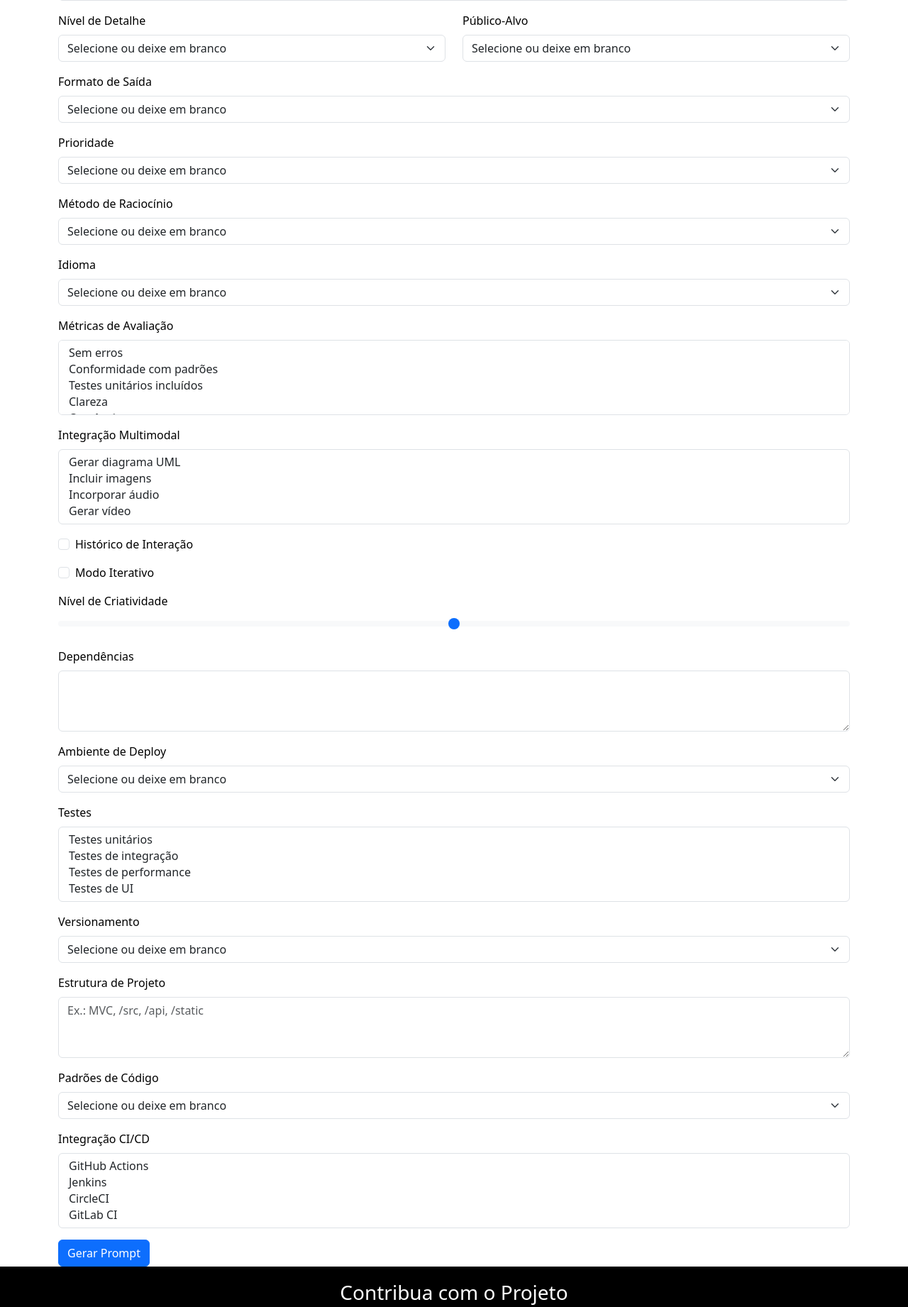
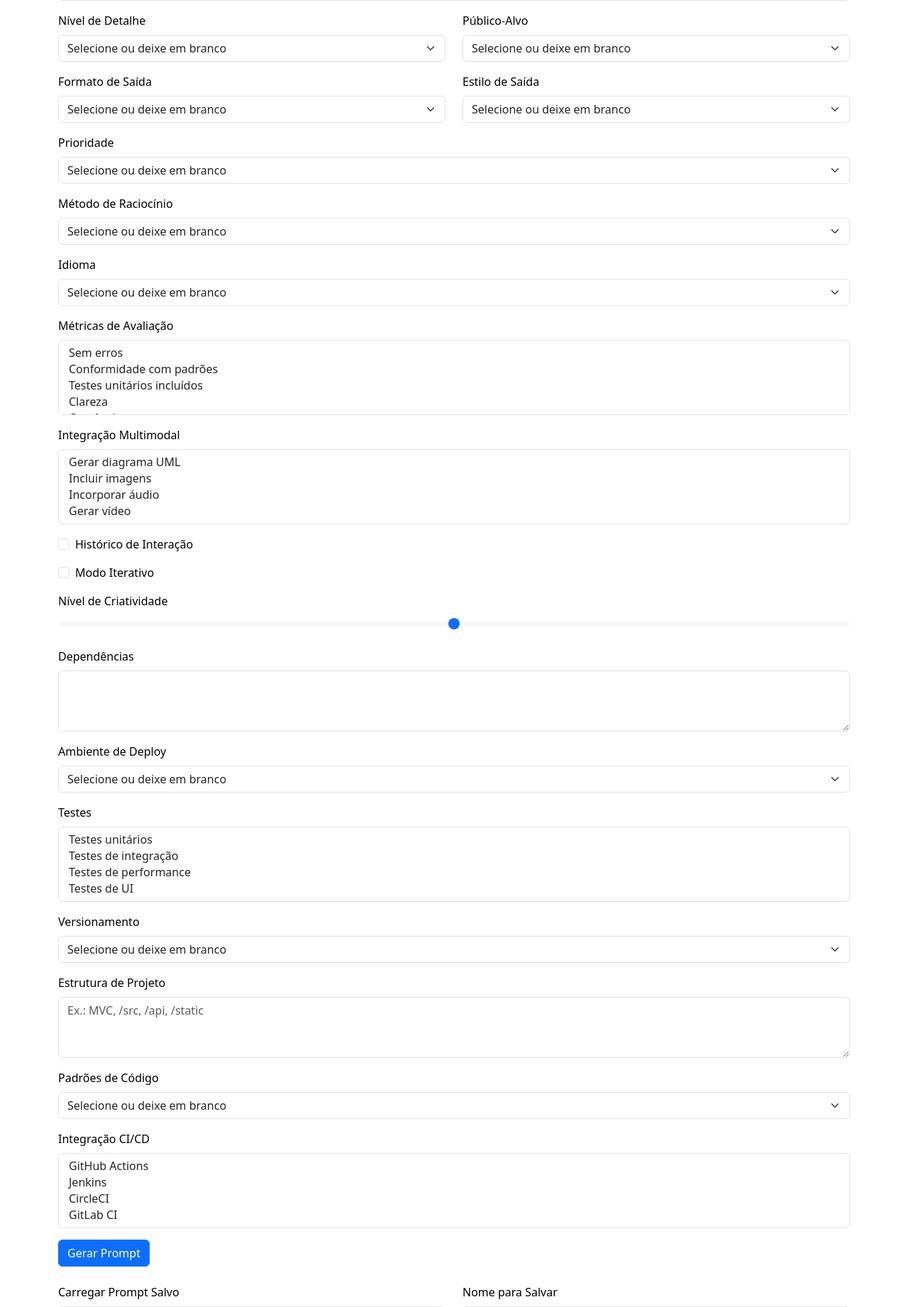
Before and after one commit to lscheffel/Prompt-Prompter, a Flask app: page / in a window 1280 px wide. Shown: the part 1437-3279 px from the top of the page at 71% size. Run offline with Flask 3, Linux system fonts and the light colour scheme; data that the repository does not hold is empty.

Commit message:
Adicionar salvar/carregar prompts, estilo de saída, formatos adicionais (DOCX, CSS, XLSX)

```diff
--- a/app.py
+++ b/app.py
@@ -2,8 +2,10 @@
 from flask_cors import CORS
 import json
 import os
-from models import db, init_db, Prompt
+from models import db, init_db, Prompt, SavedPrompt
 from dotenv import load_dotenv
+from docx import Document
+from openpyxl import Workbook
 
 load_dotenv()
 
@@ -69,7 +71,8 @@
         "versionamento": data.get('versionamento'),
         "estrutura_projeto": data.get('estrutura_projeto'),
         "padroes_codigo": data.get('padroes_codigo'),
-        "integracao_ci_cd": json.loads(data.get('integracao_ci_cd'))
+        "integracao_ci_cd": json.loads(data.get('integracao_ci_cd')),
+        "estilo_saida": data.get('estilo_saida')
     }
 
     # Filter out empty values
@@ -139,7 +142,8 @@
         "versionamento": prompt.versionamento,
         "estrutura_projeto": prompt.estrutura_projeto,
         "padroes_codigo": prompt.padroes_codigo,
-        "integracao_ci_cd": json.loads(prompt.integracao_ci_cd) if prompt.integracao_ci_cd else []
+        "integracao_ci_cd": json.loads(prompt.integracao_ci_cd) if prompt.integracao_ci_cd else [],
+        "estilo_saida": prompt.estilo_saida
     }
 
     # Filter out empty values
@@ -166,6 +170,55 @@
         with open(filename, 'w') as f:
             f.write(json.dumps(filtered_data, indent=2))
         return send_file(filename, as_attachment=True)
+    elif format == 'css':
+        filename = f'prompt_{prompt_id}.css'
+        with open(filename, 'w') as f:
+            f.write("/* Generated CSS */\n")
+            f.write(json.dumps(filtered_data, indent=2))
+        return send_file(filename, as_attachment=True)
+    elif format == 'docx':
+        filename = f'prompt_{prompt_id}.docx'
+        doc = Document()
+        doc.add_heading('Prompt Data', 0)
+        for key, value in filtered_data.items():
+            doc.add_paragraph(f'{key}: {value}')
+        doc.save(filename)
+        return send_file(filename, as_attachment=True)
+    elif format == 'xlsx':
+        filename = f'prompt_{prompt_id}.xlsx'
+        wb = Workbook()
+        ws = wb.active
+        ws.title = "Prompt Data"
+        row = 1
+        for key, value in filtered_data.items():
+            ws.cell(row=row, column=1, value=key)
+            ws.cell(row=row, column=2, value=str(value))
+            row += 1
+        wb.save(filename)
+        return send_file(filename, as_attachment=True)
+
+@app.route('/save_prompt', methods=['POST'])
+def save_prompt():
+    data = request.get_json()
+    name = data.get('name')
+    prompt_data = data.get('data')
+    if not name or not prompt_data:
+        return jsonify({"error": "Nome e dados são obrigatórios"}), 400
+    saved = SavedPrompt(name=name, data=json.dumps(prompt_data))
+    db.session.add(saved)
+    db.session.commit()
+    return jsonify({"id": saved.id, "name": saved.name})
+
+@app.route('/load_prompts')
+def load_prompts():
+    prompts = SavedPrompt.query.all()
+    result = [{"id": p.id, "name": p.name} for p in prompts]
+    return jsonify(result)
+
+@app.route('/load_prompt/<int:prompt_id>')
+def load_prompt(prompt_id):
+    prompt = SavedPrompt.query.get_or_404(prompt_id)
+    return jsonify(json.loads(prompt.data))
 
 if __name__ == '__main__':
     init_db(app)
--- a/requirements.txt
+++ b/requirements.txt
@@ -12,3 +12,7 @@
 # Testes
 pytest==7.4.0
 pylint==2.17.5
+
+# Formatos adicionais
+python-docx==1.1.0
+openpyxl==3.1.2
--- a/templates/index.html
+++ b/templates/index.html
@@ -176,6 +176,8 @@
             </div>
         </div>
         <!-- Continue with remaining fields -->
+        <div class="row">
+            <div class="col-md-6">
                 <div class="mb-3">
                     <label for="formato_saida" class="form-label">Formato de Saída</label>
                     <select class="form-select" id="formato_saida" name="formato_saida">
@@ -184,9 +186,30 @@
                         <option value="Documentação Markdown">Documentação Markdown</option>
                         <option value="JSON">JSON</option>
                         <option value="HTML">HTML</option>
+                        <option value="TXT">TXT</option>
+                        <option value="DOCX">DOCX</option>
+                        <option value="CSS">CSS</option>
+                        <option value="XLSX">XLSX</option>
                         <option value="CSV">CSV</option>
                         <option value="Relatório PDF">Relatório PDF</option>
                     </select>
+                </div>
+            </div>
+            <div class="col-md-6">
+                <div class="mb-3">
+                    <label for="estilo_saida" class="form-label">Estilo de Saída</label>
+                    <select class="form-select" id="estilo_saida" name="estilo_saida">
+                        <option value="">Selecione ou deixe em branco</option>
+                        <option value="Preto e Branco">Preto e Branco</option>
+                        <option value="Colorido Moderno">Colorido Moderno</option>
+                        <option value="Minimalista">Minimalista</option>
+                        <option value="Clássico">Clássico</option>
+                        <option value="Escuro">Escuro</option>
+                        <option value="Pastel">Pastel</option>
+                        <option value="Corporativo">Corporativo</option>
+                    </select>
+                </div>
+            </div>
         </div>
         <div class="mb-3">
             <label for="prioridade" class="form-label">Prioridade</label>
@@ -308,6 +331,24 @@
         </div>
         <button type="submit" class="btn btn-primary">Gerar Prompt</button>
     </form>
+    <div class="row mt-4">
+        <div class="col-md-6">
+            <div class="mb-3">
+                <label for="loadPrompt" class="form-label">Carregar Prompt Salvo</label>
+                <select class="form-select" id="loadPrompt">
+                    <option value="">Selecione um prompt salvo</option>
+                </select>
+            </div>
+        </div>
+        <div class="col-md-6">
+            <div class="mb-3">
+                <label for="saveName" class="form-label">Nome para Salvar</label>
+                <input type="text" class="form-control" id="saveName" placeholder="Digite um nome">
+                <button id="saveBtn" class="btn btn-success mt-2">Salvar Prompt</button>
+            </div>
+        </div>
+    </div>
+
     <div id="result" class="mt-5" style="display: none;">
         <h2>Resultado</h2>
         <pre id="jsonOutput"></pre>
@@ -426,5 +467,85 @@
         alert('Gere um prompt primeiro.');
     }
 });
+
+document.getElementById('saveBtn').addEventListener('click', function() {
+    const name = document.getElementById('saveName').value;
+    if (!name) {
+        alert('Digite um nome para salvar.');
+        return;
+    }
+    if (!currentPromptId) {
+        alert('Gere um prompt primeiro.');
+        return;
+    }
+    fetch(`/load_prompt/${currentPromptId}`)
+        .then(response => response.json())
+        .then(data => {
+            return fetch('/save_prompt', {
+                method: 'POST',
+                headers: { 'Content-Type': 'application/json' },
+                body: JSON.stringify({ name: name, data: data })
+            });
+        })
+        .then(response => response.json())
+        .then(result => {
+            alert('Prompt salvo com sucesso!');
+            loadSavedPrompts();
+        })
+        .catch(error => console.error('Erro ao salvar:', error));
+});
+
+document.getElementById('loadPrompt').addEventListener('change', function() {
+    const promptId = this.value;
+    if (promptId) {
+        fetch(`/load_prompt/${promptId}`)
+            .then(response => response.json())
+            .then(data => {
+                // Populate form with loaded data
+                Object.keys(data).forEach(key => {
+                    const element = document.getElementById(key) || document.querySelector(`[name="${key}"]`);
+                    if (element) {
+                        if (element.type === 'checkbox') {
+                            element.checked = data[key];
+                        } else if (element.tagName === 'SELECT' && element.multiple) {
+                            // Handle multiple select
+                            Array.from(element.options).forEach(option => {
+                                option.selected = data[key].includes(option.value);
+                            });
+                        } else {
+                            element.value = data[key];
+                        }
+                    }
+                });
+                // Update dependent dropdowns
+                populateSubtipo();
+                populateSubitem();
+            })
+            .catch(error => console.error('Erro ao carregar:', error));
+    }
+});
+
+function loadSavedPrompts() {
+    fetch('/load_prompts')
+        .then(response => response.json())
+        .then(prompts => {
+            const select = document.getElementById('loadPrompt');
+            select.innerHTML = '<option value="">Selecione um prompt salvo</option>';
+            prompts.forEach(prompt => {
+                const option = document.createElement('option');
+                option.value = prompt.id;
+                option.textContent = prompt.name;
+                select.appendChild(option);
+            });
+        })
+        .catch(error => console.error('Erro ao carregar prompts salvos:', error));
+}
+
+document.addEventListener('DOMContentLoaded', function() {
+    populateTipo();
+    document.getElementById('tipo').addEventListener('change', populateSubtipo);
+    document.getElementById('subtipo').addEventListener('change', populateSubitem);
+    loadSavedPrompts();
+});
 </script>
 {% endblock %}
```
Also changed, not shown: models.py (+7 -0 lines), prompt_4.json (added, +15 -0 lines). Lines whose indentation alone changed are shown as unchanged.
